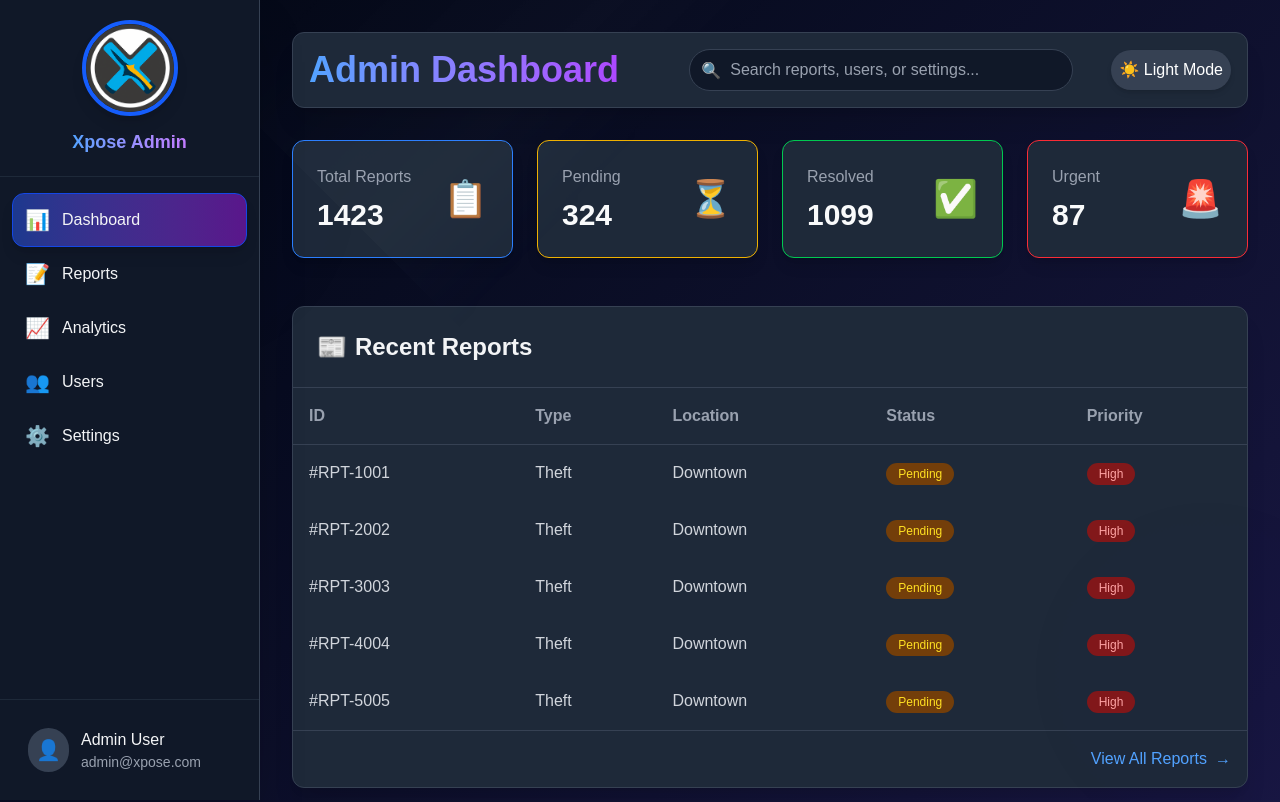
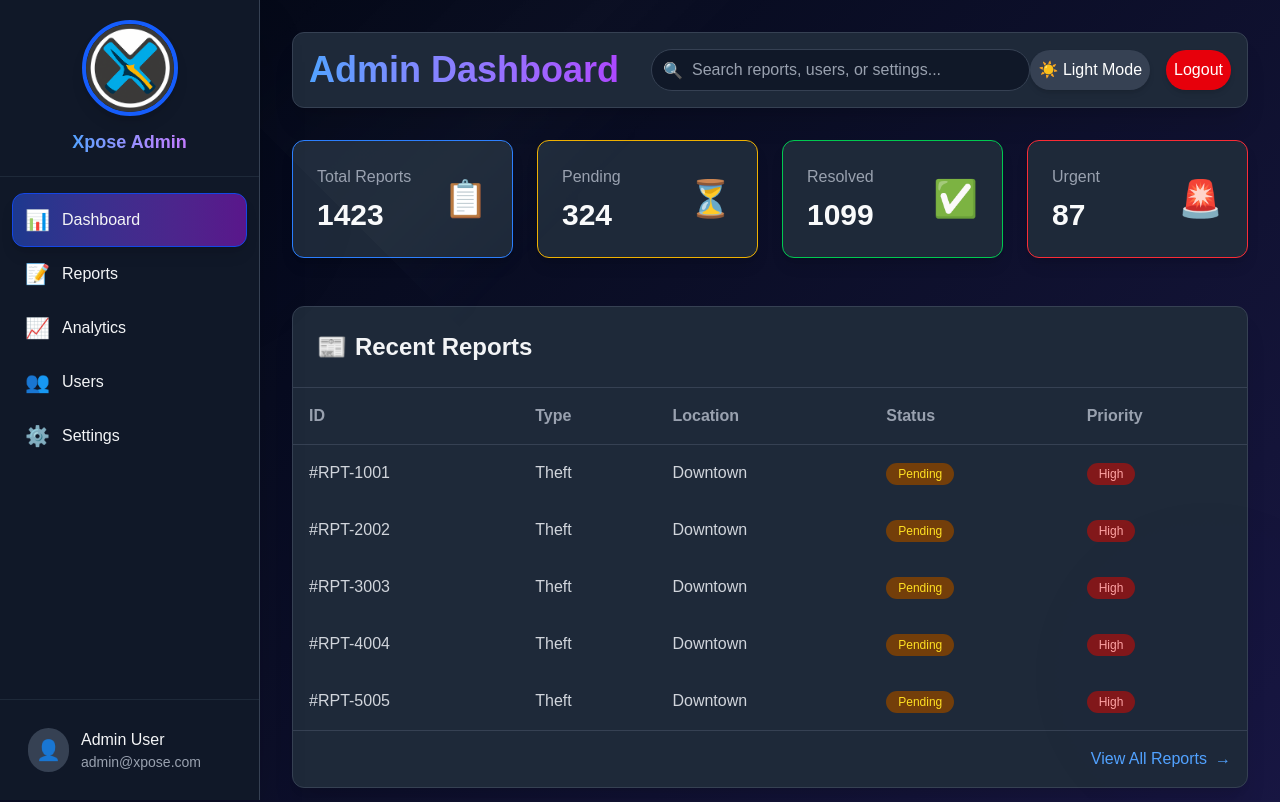
Before and after one commit to nibin-joseph05/Xpose, a Next.js app in the folder xpose-admin/: page /admin/dashboard in a window 1280 px wide. Shown: the top 802 px of the page. Built offline with nearby package versions, Linux system fonts and the light colour scheme; sample sign-in values are in the browser's storage.

Commit message:
some ui change in admin:2

```diff
--- a/xpose-admin/src/app/admin/dashboard/page.tsx
+++ b/xpose-admin/src/app/admin/dashboard/page.tsx
@@ -1,6 +1,7 @@
 'use client';
 
 import { useState, useEffect } from 'react';
+import { useRouter } from 'next/navigation';
 import { motion } from 'framer-motion';
 import Sidebar from '@/components/admin/Sidebar';
 import AdminHeader from '@/components/admin/AdminHeader';
@@ -20,6 +21,15 @@ export default function Dashboard() {
     resolved: 0,
     urgent: 0,
   });
+
+  const router = useRouter();
+
+  useEffect(() => {
+    const token = localStorage.getItem('authToken');
+    if (!token) {
+      router.push('/admin/login');
+    }
+  }, [router]);
 
   useEffect(() => {
     const timer = setTimeout(() => {
--- a/xpose-admin/src/components/admin/AdminHeader.tsx
+++ b/xpose-admin/src/components/admin/AdminHeader.tsx
@@ -2,9 +2,11 @@
 
 import { motion } from 'framer-motion';
 import { useState, useEffect } from 'react';
+import { useRouter } from 'next/navigation';
 
 export default function AdminHeader() {
   const [theme, setTheme] = useState<'dark' | 'light'>('dark');
+  const router = useRouter();
 
   useEffect(() => {
     const savedTheme = localStorage.getItem('theme');
@@ -28,6 +30,11 @@ export default function AdminHeader() {
       document.documentElement.classList.add('light');
       document.documentElement.classList.remove('dark');
     }
+  };
+
+  const handleLogout = () => {
+    localStorage.removeItem('authToken');
+    router.push('/admin/login');
   };
 
   return (
@@ -66,6 +73,13 @@ export default function AdminHeader() {
         >
           {theme === 'dark' ? '☀️ Light Mode' : '🌙 Dark Mode'}
         </button>
+        <button
+          onClick={handleLogout}
+          className="rounded-full bg-red-600 p-2 text-white shadow-md transition-colors duration-300 hover:bg-red-700 focus:outline-none focus:ring-2 focus:ring-red-500
+          light:bg-red-500 light:hover:bg-red-600"
+        >
+          Logout
+        </button>
       </div>
     </motion.div>
   );
```
